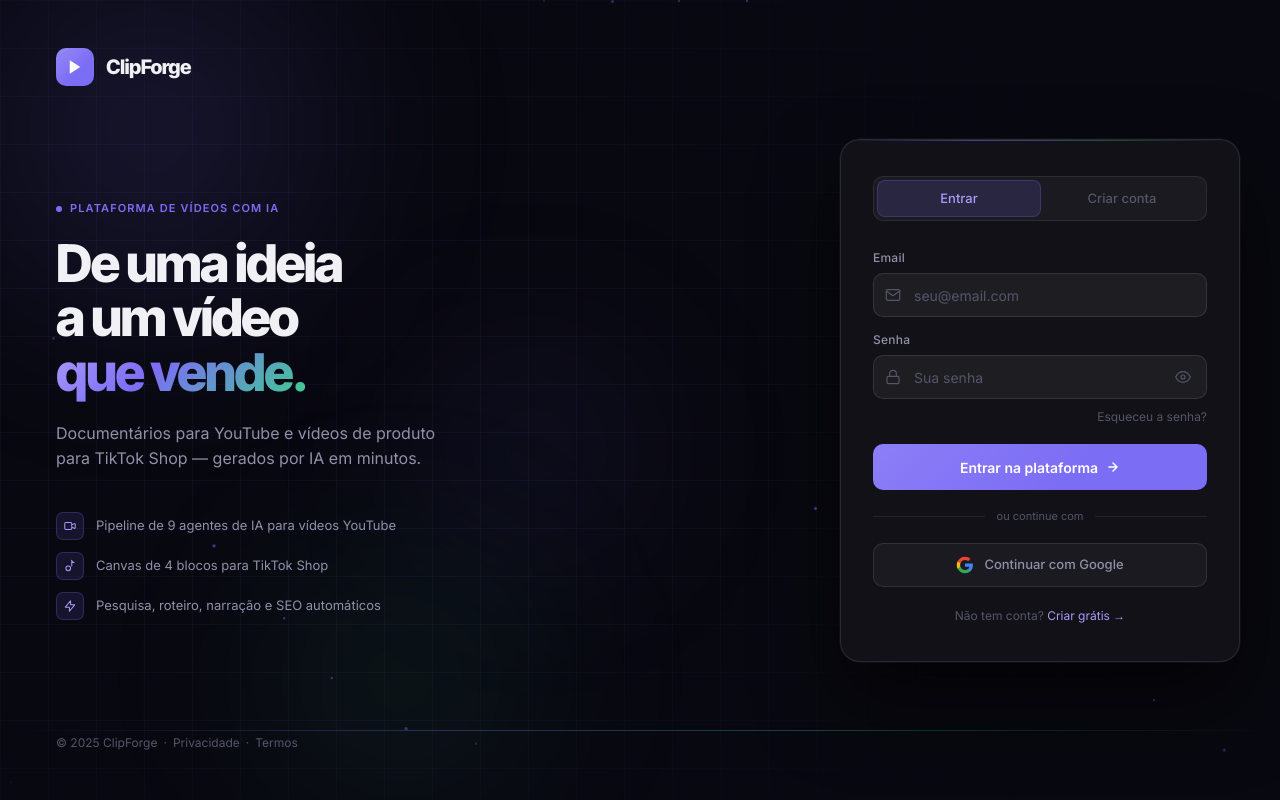
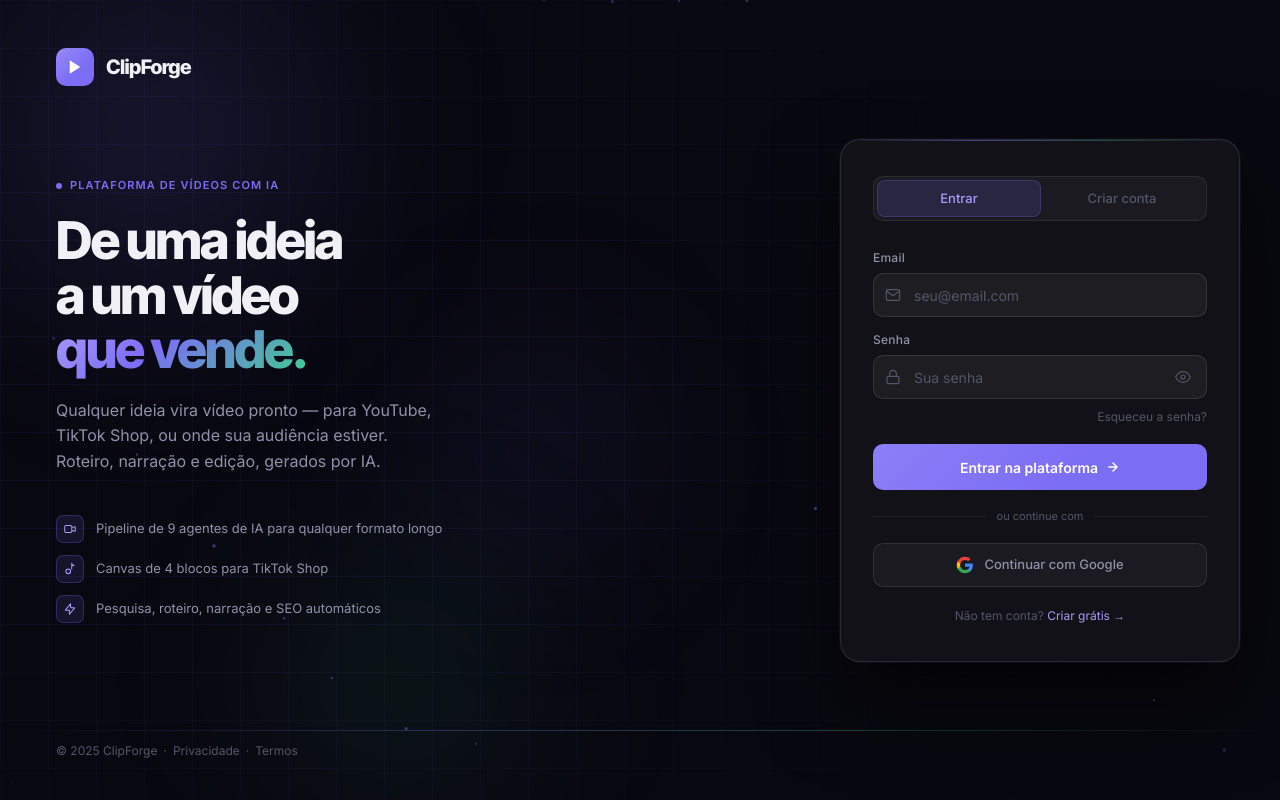
Before and after one commit to contatomadameka-maker/clipforge, a Next.js app in the folder frontend/: page /login in a window 1280 px wide. Built offline with nearby package versions, Linux system fonts and the light colour scheme; no server answers.

Commit message:
Update page.tsx

```diff
--- a/frontend/app/login/page.tsx
+++ b/frontend/app/login/page.tsx
@@ -168,7 +168,7 @@
           flex: 1;
           display: flex;
           flex-direction: column;
-          justify-content: space-between;
+          justify-content: center;
           padding: 48px 56px;
           position: relative;
           z-index: 1;
@@ -191,6 +191,9 @@
           align-items: center;
           gap: 12px;
           text-decoration: none;
+          position: absolute;
+          top: 48px;
+          left: 56px;
         }
 
         .cf-logo-mark {
@@ -317,6 +320,9 @@
           gap: 6px;
           font-size: 12px;
           color: #55556a;
+          position: absolute;
+          bottom: 40px;
+          left: 56px;
         }
 
         .cf-footer-left a { color: #55556a; text-decoration: none; }
@@ -645,11 +651,11 @@
               <span className="cf-headline-accent">que vende.</span>
             </h1>
             <p className="cf-subtext">
-              Documentários para YouTube e vídeos de produto para TikTok Shop — gerados por IA em minutos.
+              Qualquer ideia vira vídeo pronto — para YouTube, TikTok Shop, ou onde sua audiência estiver. Roteiro, narração e edição, gerados por IA.
             </p>
             <div className="cf-features">
               {[
-                { icon: "M15 10l4.553-2.069A1 1 0 0121 8.882v6.236a1 1 0 01-1.447.894L15 14M3 8a2 2 0 012-2h8a2 2 0 012 2v8a2 2 0 01-2 2H5a2 2 0 01-2-2V8z", text: "Pipeline de 9 agentes de IA para vídeos YouTube" },
+                { icon: "M15 10l4.553-2.069A1 1 0 0121 8.882v6.236a1 1 0 01-1.447.894L15 14M3 8a2 2 0 012-2h8a2 2 0 012 2v8a2 2 0 01-2 2H5a2 2 0 01-2-2V8z", text: "Pipeline de 9 agentes de IA para qualquer formato longo" },
                 { icon: "M9 12a4 4 0 100 8 4 4 0 000-8zM15 2v10M15 2a4 4 0 004 4", text: "Canvas de 4 blocos para TikTok Shop" },
                 { icon: "M13 10V3L4 14h7v7l9-11h-7z", text: "Pesquisa, roteiro, narração e SEO automáticos" },
               ].map((f, i) => (
```
